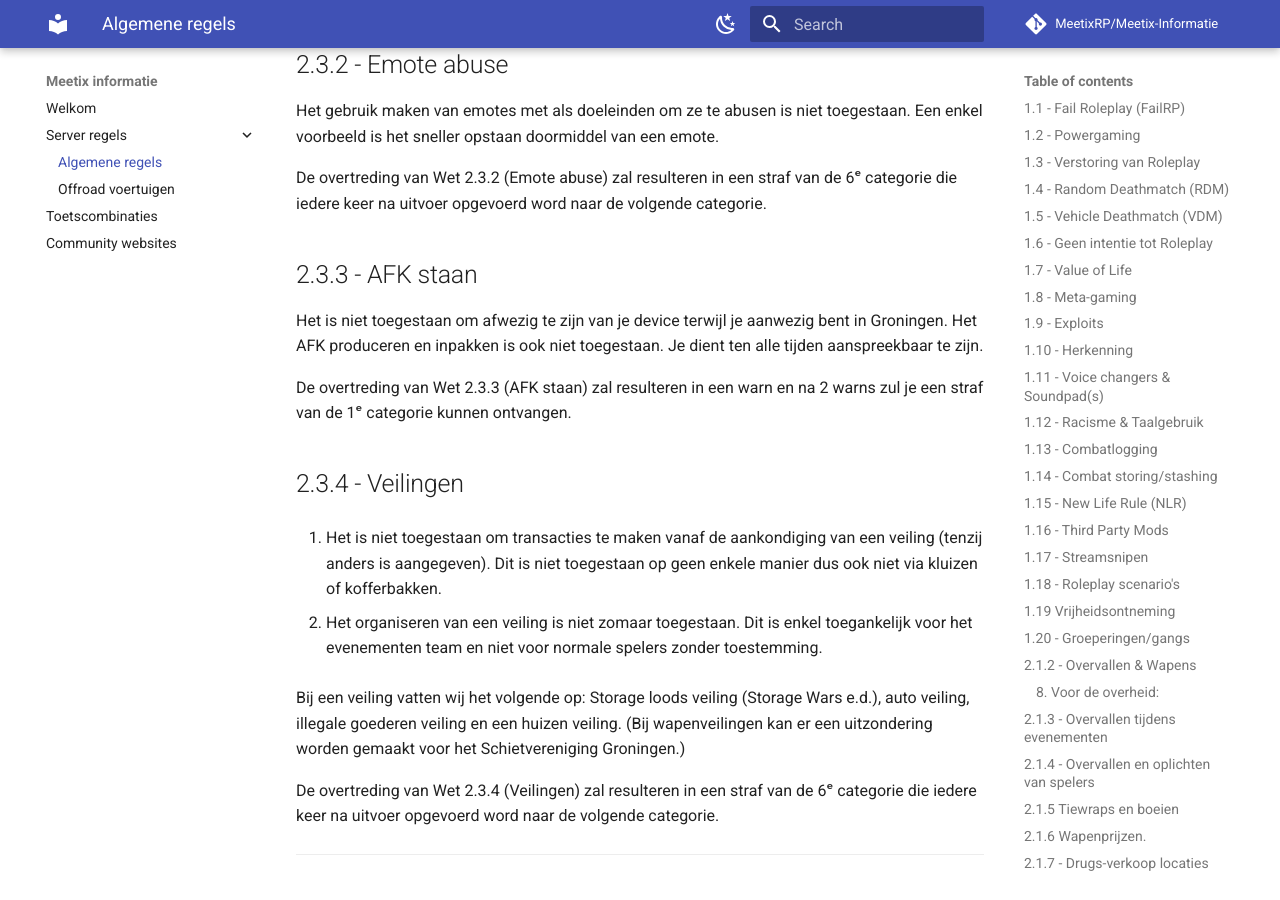
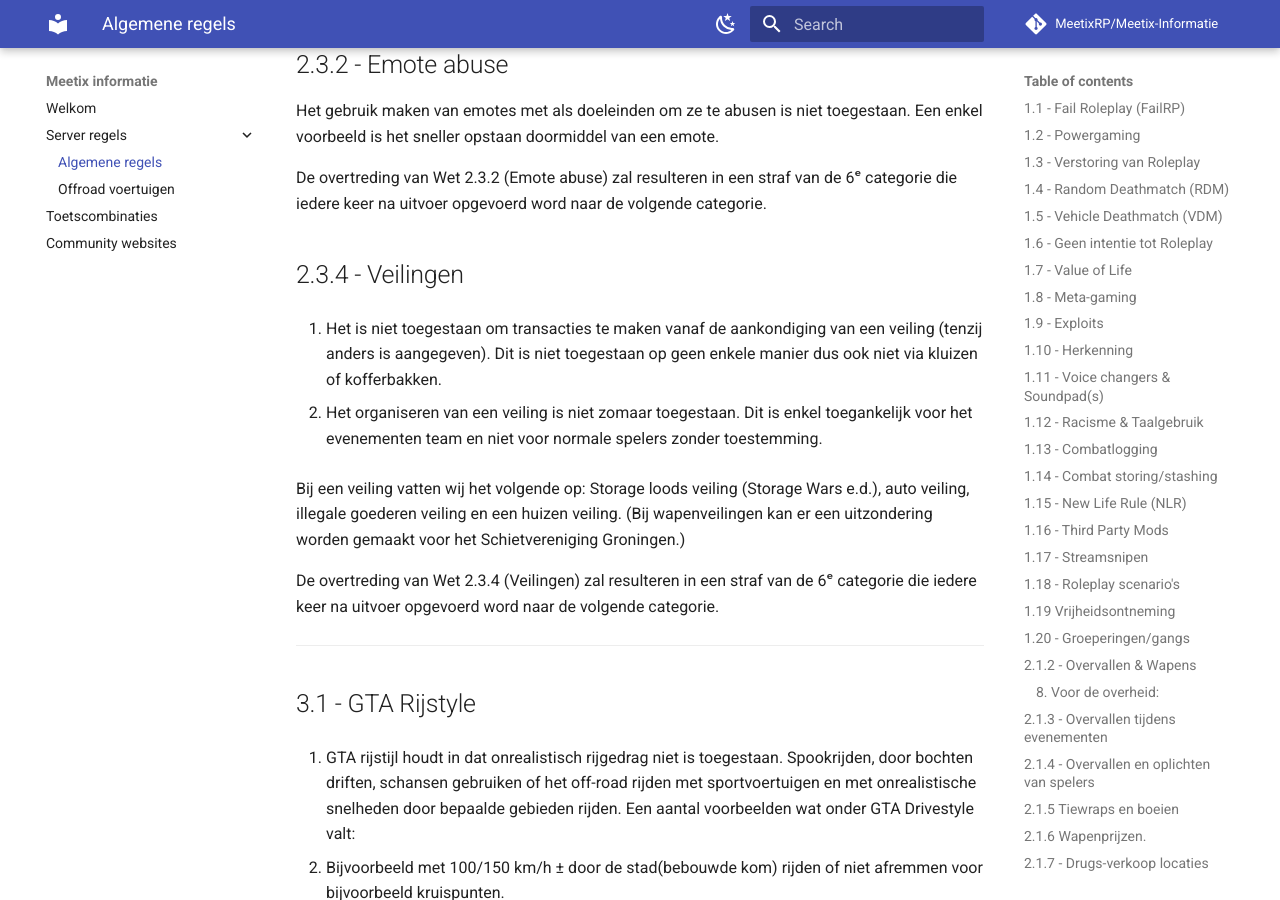
Before and after one commit to MeetixRP/Meetix-Informatie, an MkDocs documentation site: the page built from docs/algemeneregels.md, in a window 1280 px wide and 900 px high, scrolled down 15228 px. Built offline with MkDocs 1.6.1 and Material for MkDocs 9.7.7, drawn with Linux system fonts in a browser that asks for light colours; comment, search, counter and statistics services are not loaded.

Commit message:
Strontje

```diff
--- a/docs/algemeneregels.md
+++ b/docs/algemeneregels.md
@@ -460,12 +460,6 @@ Een enkel voorbeeld is het sneller opstaan doormiddel van een emote.
 
 De overtreding van Wet 2.3.2 (Emote abuse) zal resulteren in een straf van de 6ᵉ categorie die iedere keer na uitvoer opgevoerd word naar de volgende categorie.
 
-## 2.3.3 - AFK staan
-
-Het is niet toegestaan om afwezig te zijn van je device terwijl je aanwezig bent in Groningen. Het AFK produceren en inpakken is ook niet toegestaan. Je dient ten alle tijden aanspreekbaar te zijn.
-
-De overtreding van Wet 2.3.3 (AFK staan) zal resulteren in een warn en na 2 warns zul je een straf van de 1ᵉ categorie kunnen ontvangen.
-
 ## 2.3.4 - Veilingen
 
 1. Het is niet toegestaan om transacties te maken vanaf de aankondiging van een veiling (tenzij anders is aangegeven). Dit is niet toegestaan op geen enkele manier dus ook niet via kluizen of kofferbakken.
```
